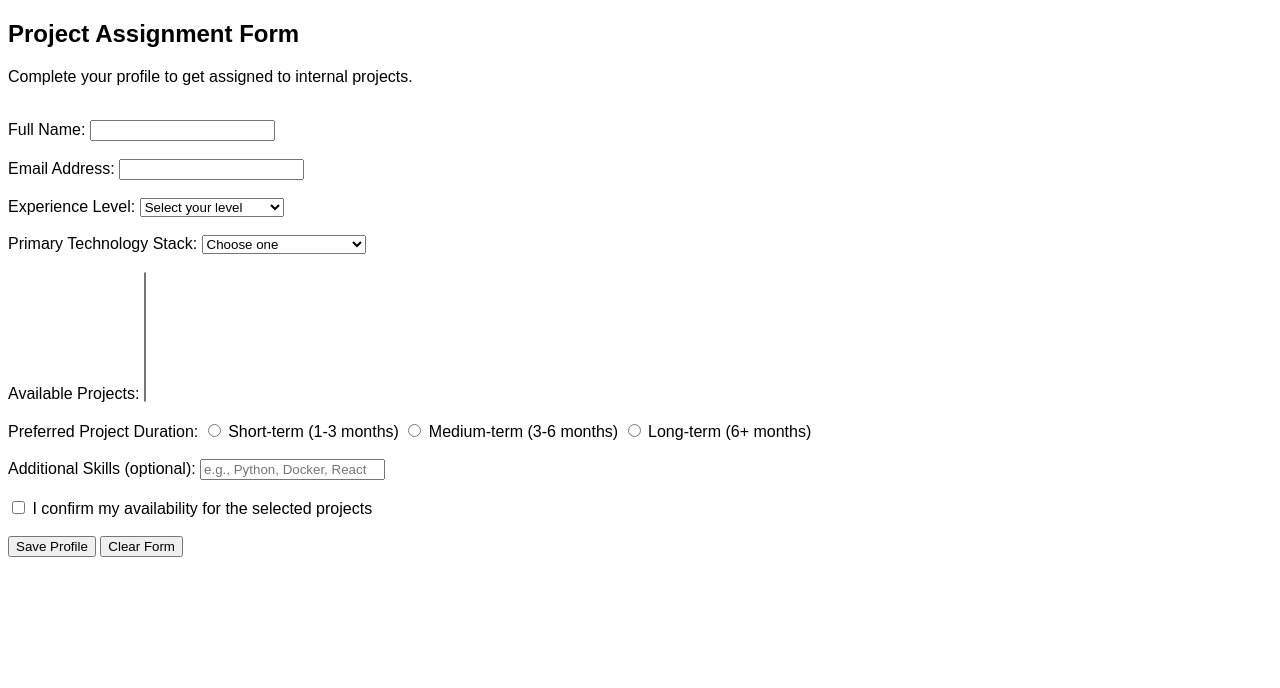
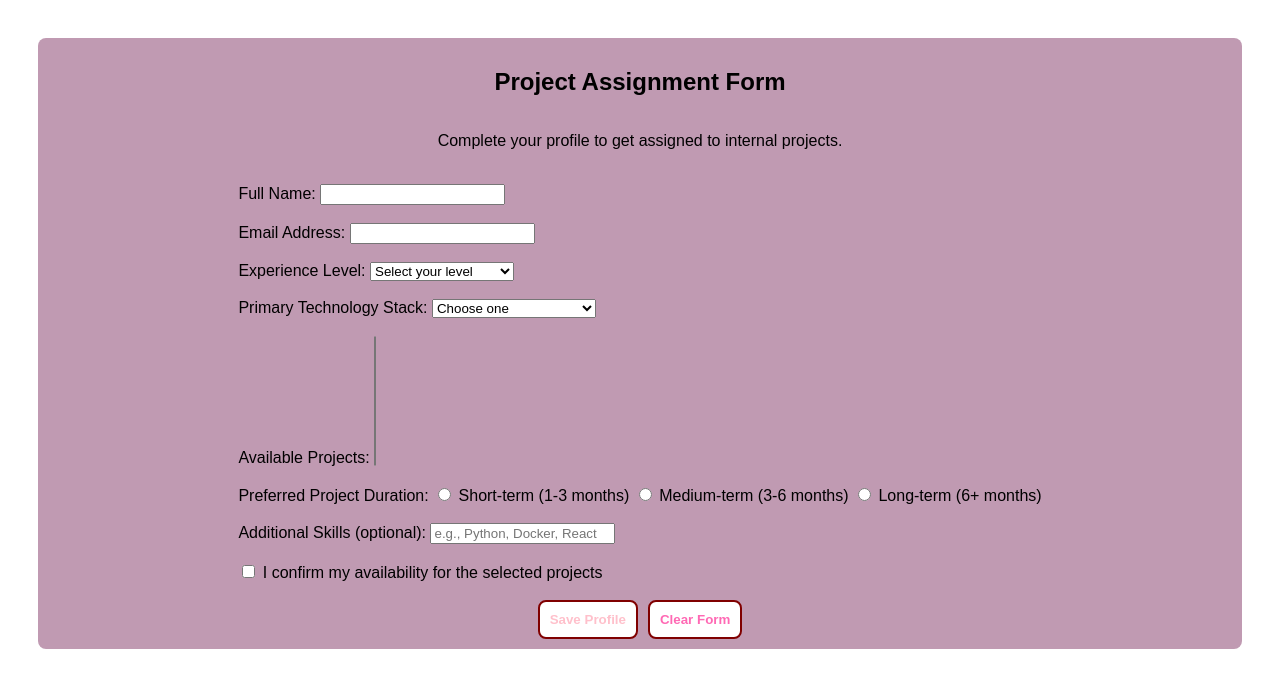
Before and after one commit to moisnik/telia-data-management-home-assignment, a Flask app: template backend/templates/project_assignment.html in a window 1280 px wide. Shown: the top 688 px of the page. Run offline with Flask 3, Linux system fonts and the light colour scheme; the template is opened without the code that fills it, so the values that code supplies are empty; parts of the project's set-up code (start-up, migrations or seed data) failed here and were passed over; some libraries are stand-ins or nearby versions.

Commit message:
Styling and clear button functionality

```diff
--- a/backend/static/style.css
+++ b/backend/static/style.css
@@ -9,3 +9,45 @@ body {
     padding: 20px;
     border-radius: 10px;
 }
+
+.centering{
+    justify-content: center;
+    padding: 30px;
+    align-items: center;
+}
+
+
+.form-card{
+    background-color: rgb(192, 154, 178);
+    border-radius: 8px;
+    display: flex;
+    flex-direction: column;
+    padding: 10px;
+    align-items: center;
+    justify-content: center;
+}
+
+.buttons {
+    display: flex;
+    justify-content: center;
+    align-items: center;
+    gap: 10px;
+}
+
+.submitbutton,
+.clearbutton {
+    padding: 10px;
+    border: 2px solid maroon;
+    background-color: white;
+    border-radius: 8px;
+    font-weight: bold;
+    cursor: pointer;
+}
+
+.submitbutton {
+    color: pink;
+}
+
+.clearbutton {
+    color: hotpink;
+}
--- a/backend/templates/project_assignment.html
+++ b/backend/templates/project_assignment.html
@@ -16,7 +16,8 @@
         </div>
     {% endif %}
 
-
+<div class="centering">
+    <div class="form-card">
 <h2>Project Assignment Form</h2>
 
 <p>Complete your profile to get assigned to internal projects.</p>
@@ -80,9 +81,13 @@
 
     <br /><br />
 
-    <input type="submit" value="Save Profile">
-    <input type="button" value="Clear Form">
+    <div class="buttons">
+    <input type="submit" class="submitbutton" value="Save Profile">
+    <input type="reset" class="clearbutton" value="Clear Form">
+    </div>
 </form>
+</div>
+</div>
 
 </body>
 </html>
```
